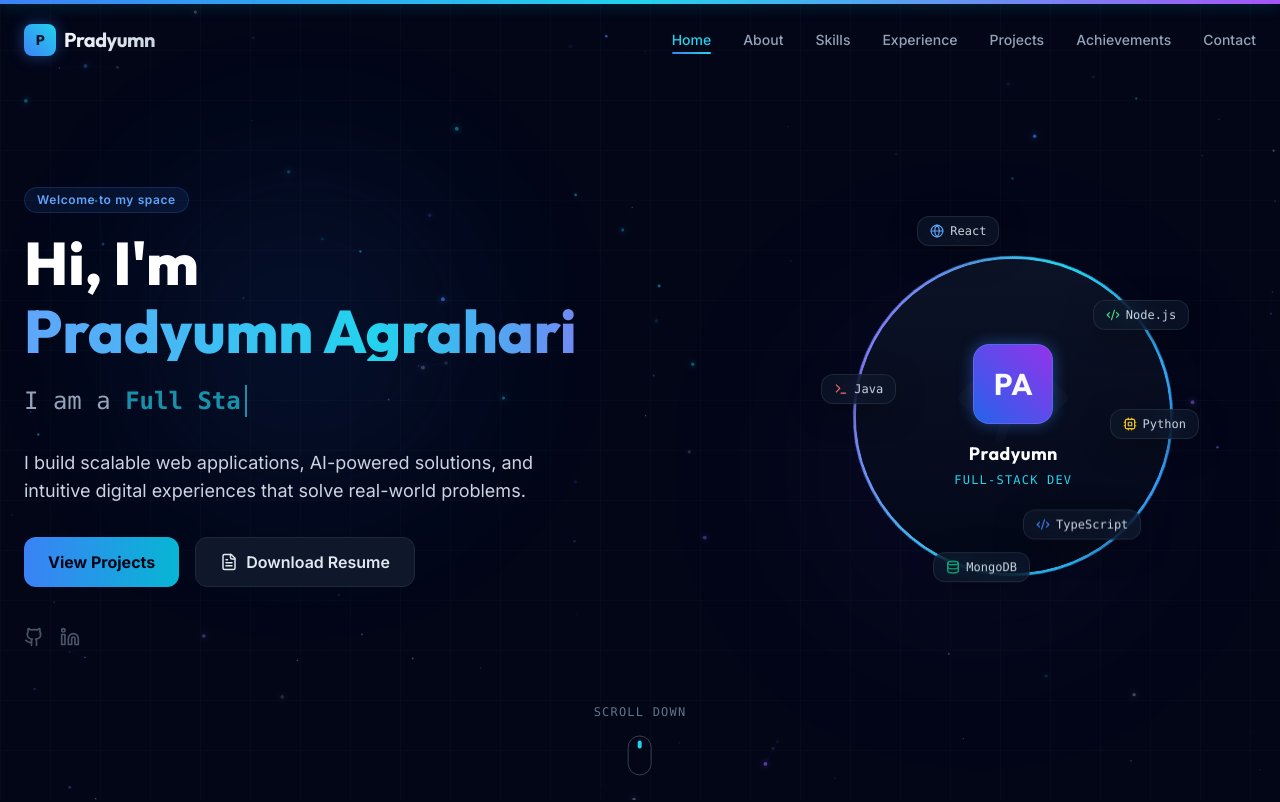
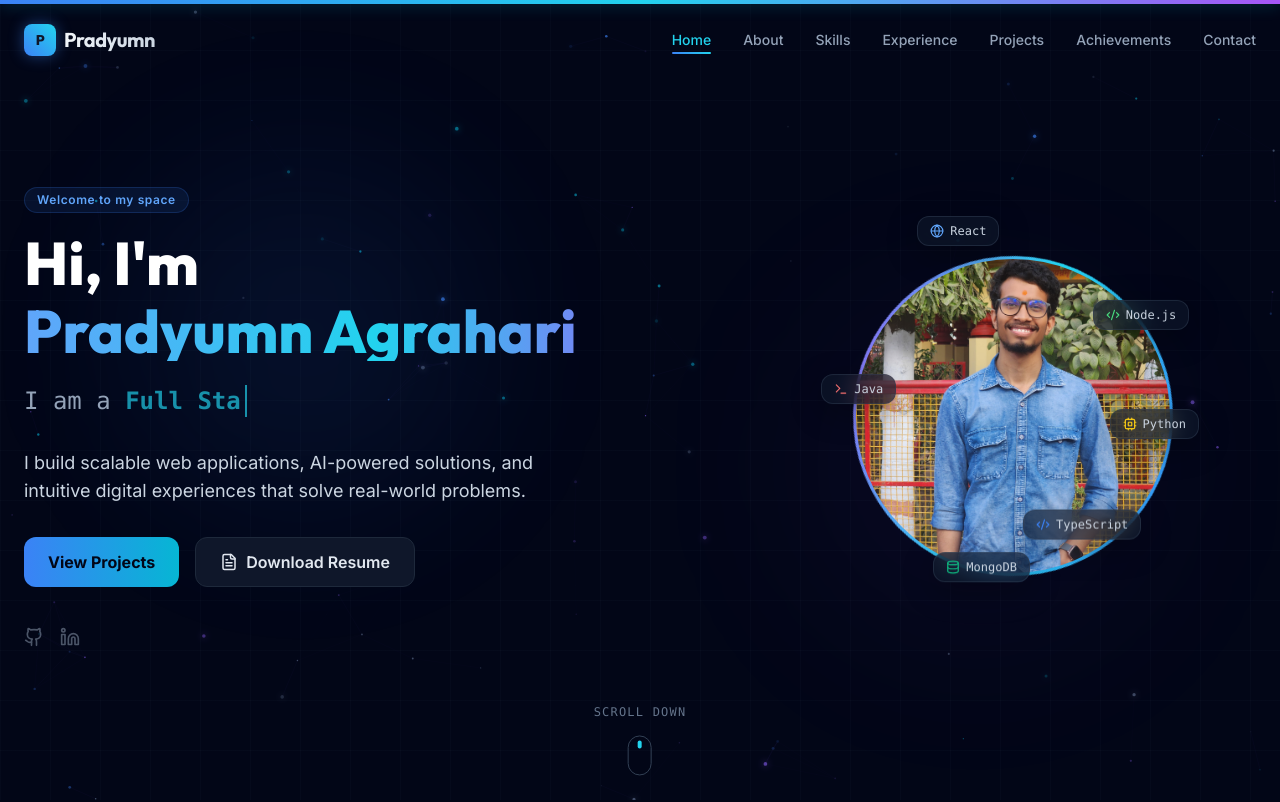
Before and after one commit to pradyumn980/Portfolio, a React (Vite) app: page / in a window 1280 px wide. Shown: the top 802 px of the page. Built offline with nearby package versions, Linux system fonts and the light colour scheme.

Commit message:
photo added

```diff
--- a/src/components/Hero.tsx
+++ b/src/components/Hero.tsx
@@ -161,24 +161,7 @@ export default function Hero() {
 
             {/* Dark Mask for border thickness */}
             <div className="absolute inset-[3px] rounded-full bg-[#020617] flex items-center justify-center overflow-hidden">
-
-              {/* Profile Mockup SVG or Avatar */}
-              <div className="w-full h-full bg-slate-900/80 flex flex-col items-center justify-center p-6 relative">
-                <div className="absolute inset-0 bg-gradient-to-t from-slate-950/90 to-transparent z-10" />
-
-                {/* Tech Symbol background */}
-                <Code2 size={120} className="text-slate-800/40 absolute top-[25%]" />
-
-                {/* Visual Avatar detail */}
-                <div className="z-20 text-center flex flex-col items-center">
-                  <div className="w-20 h-20 rounded-2xl bg-gradient-to-tr from-blue-600 to-purple-600 flex items-center justify-center text-3xl font-bold font-display shadow-neon-blue mb-4 border border-blue-400/30">
-                    PA
-                  </div>
-                  <h3 className="text-lg font-bold font-display text-white tracking-wide">Pradyumn</h3>
-                  <p className="text-xs text-cyan-400 font-mono tracking-widest mt-1 uppercase">Full-Stack Dev</p>
-                </div>
-              </div>
-
+              <img src="images/Pradyumn.jpeg" alt="Pradyumn" className="w-full h-full object-cover" />
             </div>
 
             {/* Floating Orbits */}
```
Also changed, not shown: public/images/Pradyumn.jpeg (added).
